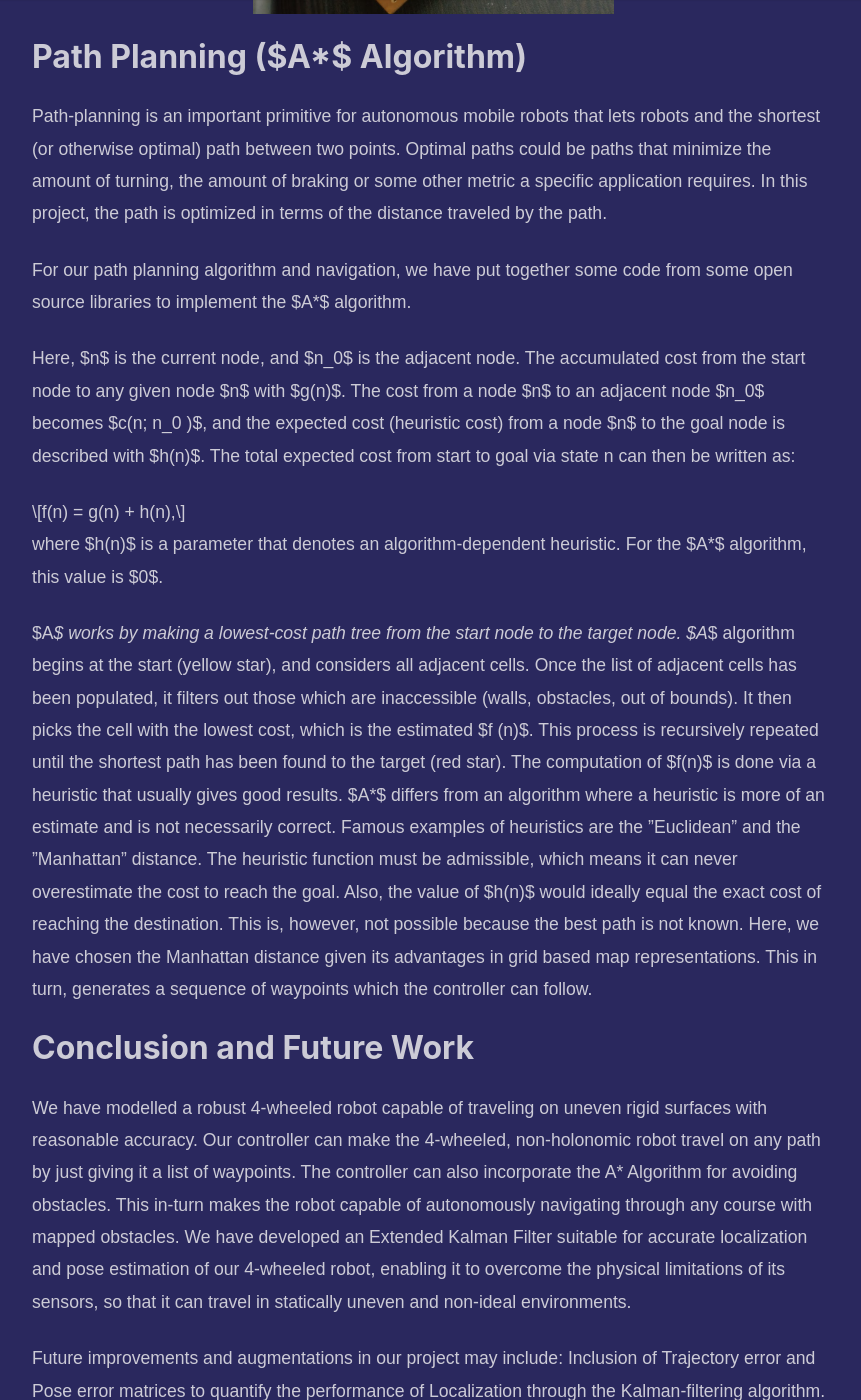
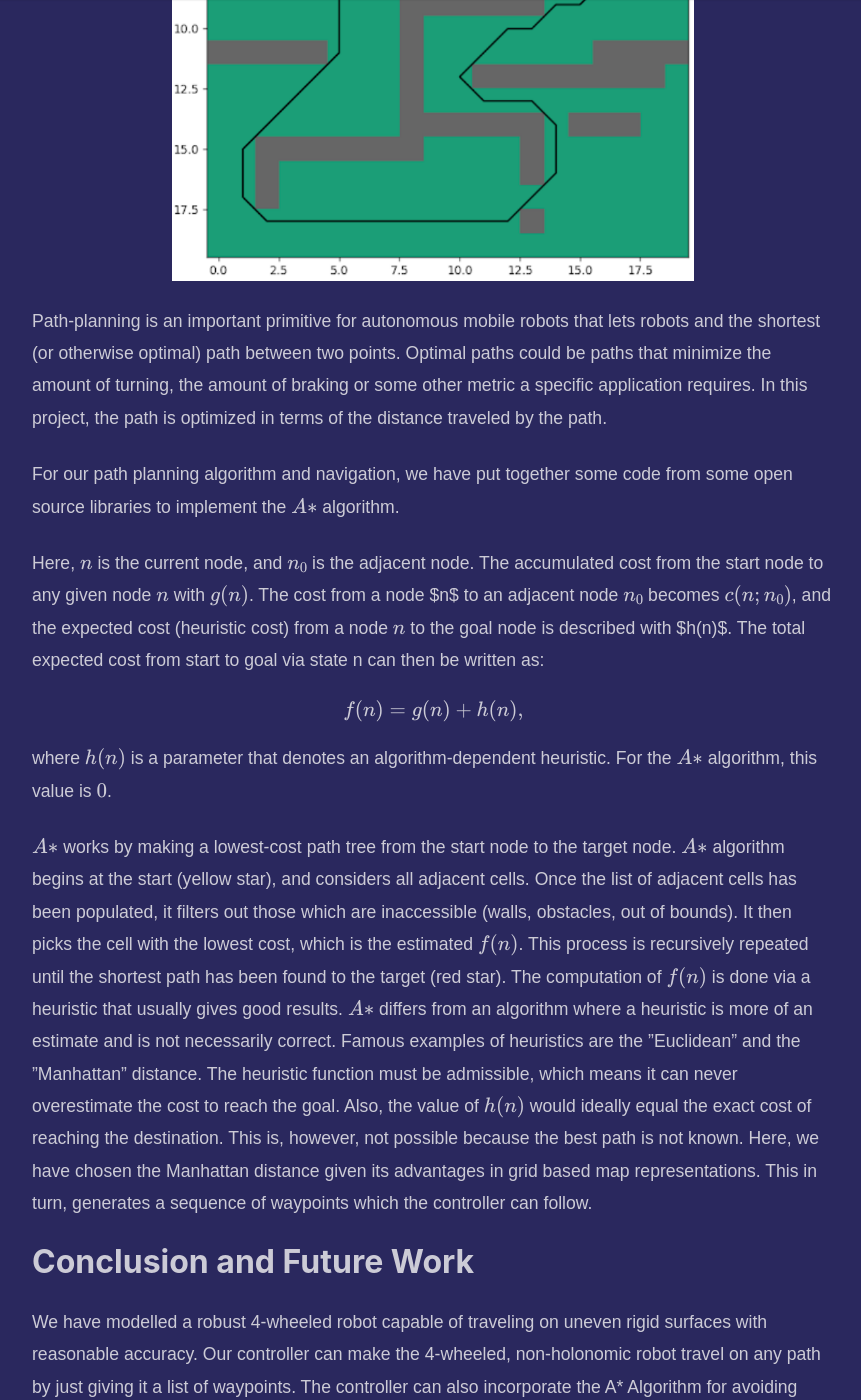
Before and after one commit to GogiPuttar/adityanairswebsite.github.io, a Jekyll site: the page built from _posts/2021-11-30-SelfDrivingCar.md, in a window 1280 px wide and 1400 px high, scrolled down 1317 px. Shown: the whole window, without its empty margins (68-929 px from the left). Built offline with Jekyll 4.4.1, drawn with Linux system fonts in a browser that asks for light colours; nearby versions of some CDN libraries; comment, search, counter and statistics services are not loaded; some of the changed text lies outside the part shown.

Commit message:
Added latex support

```diff
--- a/_posts/2021-11-30-SelfDrivingCar.md
+++ b/_posts/2021-11-30-SelfDrivingCar.md
@@ -29,34 +29,34 @@ Python, Motion Planning, Controls, Signals, Wheeled Locomotion, Webots
 
 ## Localization with Extended Kalman Filter
 
-<p align = "center"><img src="https://github.com/GogiPuttar/adityanairswebsite.github.io/blob/main/assets/images/ClapSequence-Board.png?raw=true"  width="45%"/>
+## Path Planning ($$A*$$ Algorithm)
+
+<p align = "center"><img src="https://github.com/GogiPuttar/adityanairswebsite.github.io/blob/main/assets/images/SelfDrivingCarAStar.png?raw=true"  width="65%"/>
 </p>
-
-## Path Planning ($A*$ Algorithm)
 
 Path-planning is an important primitive for autonomous mobile robots that lets robots and the shortest (or otherwise optimal) path between two points. Optimal paths could be paths that minimize the amount of turning, the amount of braking or some other metric a specific
 application requires. In this project, the path is optimized in terms of the distance traveled by the path.
 
-For our path planning algorithm and navigation, we have put together some code from some open source libraries to implement the $A*$ algorithm.
+For our path planning algorithm and navigation, we have put together some code from some open source libraries to implement the $$A*$$ algorithm.
 
-Here, $n$ is the current node, and $n_0$ is the adjacent node. The accumulated cost from the start node to any given node $n$ with $g(n)$. The cost from a node $n$ to an adjacent node $n_0$ becomes $c(n; n_0 )$, and the expected cost (heuristic cost) from a node $n$ to the goal node is described with $h(n)$. The total expected cost from start to goal via state n can then be written as:
+Here, $$n$$ is the current node, and $$n_0$$ is the adjacent node. The accumulated cost from the start node to any given node $$n$$ with $$g(n)$$. The cost from a node $n$ to an adjacent node $$n_0$$ becomes $$c(n; n_0 )$$, and the expected cost (heuristic cost) from a node $$n$$ to the goal node is described with $h(n)$. The total expected cost from start to goal via state n can then be written as:
 
 $$
 f(n) = g(n) + h(n),
 $$
 
-where $h(n)$ is a parameter that denotes an algorithm-dependent heuristic. For the $A*$ algorithm, this value is $0$.
+where $$h(n)$$ is a parameter that denotes an algorithm-dependent heuristic. For the $$A*$$ algorithm, this value is $$0$$.
 
-$A*$ works by making a lowest-cost path tree from the start node to the target node.
-$A*$ algorithm begins at the start (yellow star), and considers all adjacent cells.
+$$A*$$ works by making a lowest-cost path tree from the start node to the target node.
+$$A*$$ algorithm begins at the start (yellow star), and considers all adjacent cells.
 Once the list of adjacent cells has been populated, it filters out those which are inaccessible (walls, obstacles, out of bounds).
-It then picks the cell with the lowest cost, which is the estimated $f (n)$.
+It then picks the cell with the lowest cost, which is the estimated $$f (n)$$.
 This process is recursively repeated until the shortest path has been found to the target (red star).
-The computation of $f(n)$ is done via a heuristic that usually gives good results.
-$A*$ differs from an algorithm where a heuristic is more of an estimate and is not necessarily correct.
+The computation of $$f(n)$$ is done via a heuristic that usually gives good results.
+$$A*$$ differs from an algorithm where a heuristic is more of an estimate and is not necessarily correct.
 Famous examples of heuristics are the ”Euclidean” and the ”Manhattan” distance.
 The heuristic function must be admissible, which means it can never overestimate the cost to reach the goal.
-Also, the value of $h(n)$ would ideally equal the exact cost of reaching the destination.
+Also, the value of $$h(n)$$ would ideally equal the exact cost of reaching the destination.
 This is, however, not possible because the best path is not known.
 Here, we have chosen the Manhattan distance given its advantages in grid based map representations.
 This in turn, generates a sequence of waypoints which the controller can follow.
```
Also changed, not shown: _layouts/post.html (+9 -0 lines).
